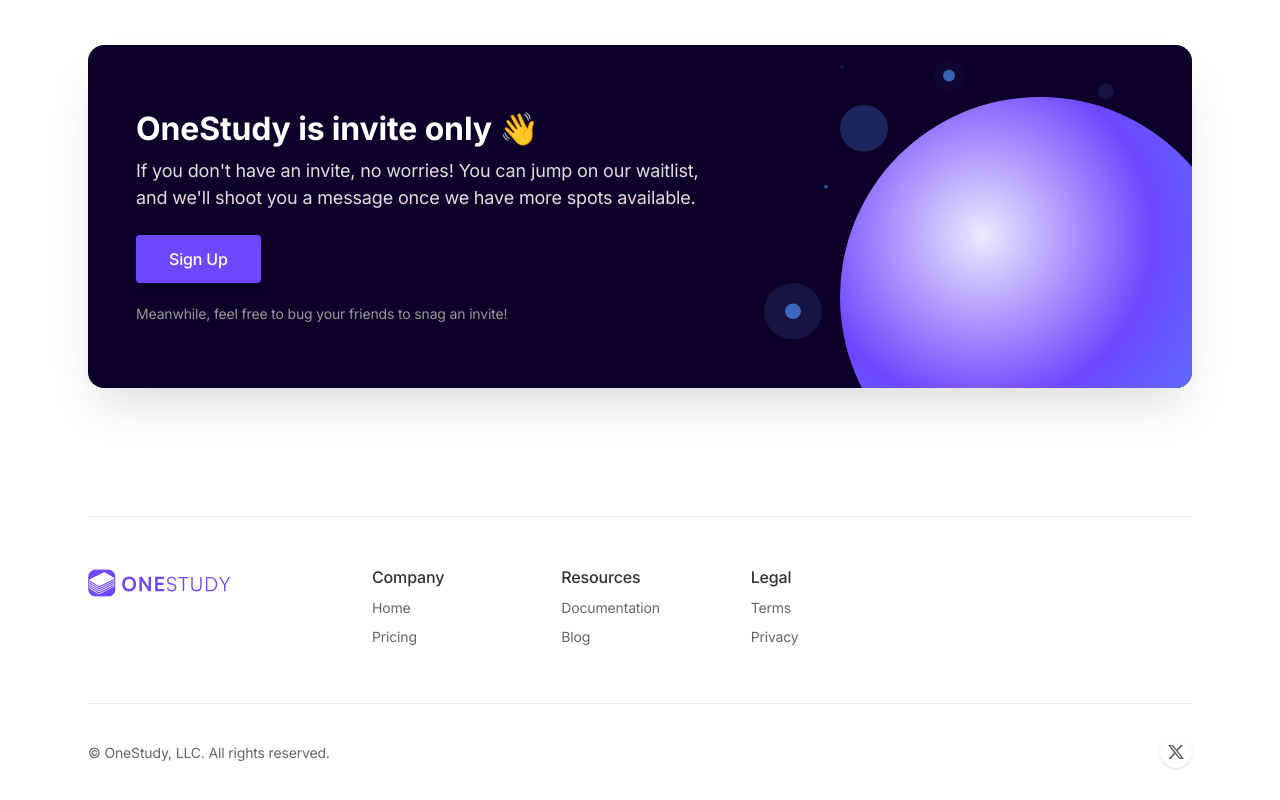
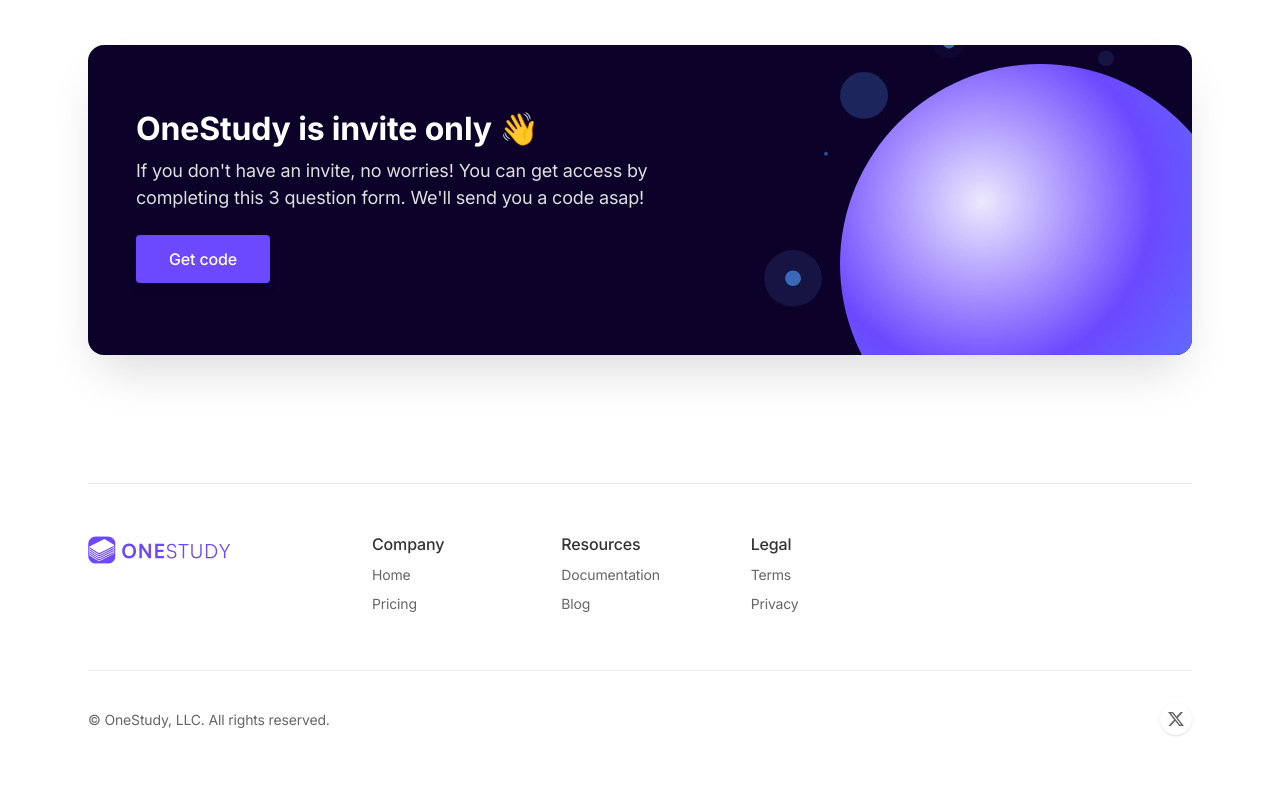
Before and after one commit to cruip/tailwind-landing-page-template, a Next.js app: page / in a window 1280 px wide. Shown: the part 3044-3844 px from the top of the page. After the commit the page ends 3811 px from the top, so only its background shows below. Built offline with nearby package versions, Linux system fonts and the light colour scheme.

Commit message:
changes waitlist CTA to get code

```diff
--- a/components/newsletter.tsx
+++ b/components/newsletter.tsx
@@ -38,16 +38,16 @@ export default function Newsletter() {
               {/* CTA content */}
               <div className="text-center lg:text-left lg:max-w-xl">
                 <h3 className="h3 text-white mb-2">OneStudy is invite only 👋</h3>
-                <p className="text-gray-300 text-lg mb-6">If you don't have an invite, no worries! You can jump on our waitlist, and we'll shoot you a message once we have more spots available.</p>
+                <p className="text-gray-300 text-lg mb-6">If you don't have an invite, no worries! You can get access by completing this 3 question form. We'll send you a code asap!</p>
 
                 {/* CTA form */}
                 <form className="w-full lg:w-auto">
                   <div className="flex flex-col sm:flex-row justify-start max-w-xs mx-auto sm:max-w-md lg:mx-0">
-                    <a className="btn bg-purple-400 text-white font-bold rounded mb-2 focus:outline-none hover:bg-[#483285]" href="https://app.onestudy.io/referral">Sign Up</a>
+                    <a className="btn bg-purple-400 text-white font-bold rounded mb-2 focus:outline-none hover:bg-[#483285]" href="https://airtable.com/appO1mc9vvdUlkYcZ/shrNNTmlig7aY8oRU">Get code</a>
                   </div>
                   {/* Success message */}
                   {/* <p className="text-sm text-gray-400 mt-3">Thanks for subscribing!</p> */}
-                  <p className="text-sm text-gray-400 mt-3">Meanwhile, feel free to bug your friends to snag an invite!</p>
+
                 </form>
               </div>
 
```
